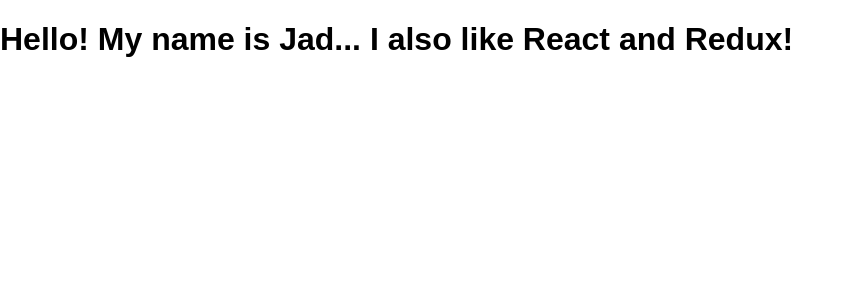
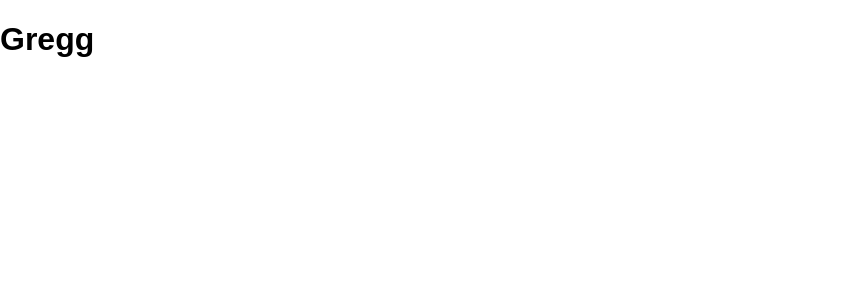
Before and after one commit to gaoxk/React-Redux-Tutorial, a React (Create React App) app: page / in a window 1280 px wide. Shown: the top 300 px of the page, without its empty margins (0-852 px from the left). Built offline with nearby package versions, Linux system fonts and the light colour scheme.

Commit message:
Reduxing WIP - actions not dispatching :(

```diff
--- a/package.json
+++ b/package.json
@@ -5,6 +5,7 @@
   "dependencies": {
     "react": "^16.4.1",
     "react-dom": "^16.4.1",
+    "react-redux": "^5.0.7",
     "react-scripts": "1.1.4",
     "redux": "^4.0.0"
   },
--- a/src/App.js
+++ b/src/App.js
@@ -1,41 +1,18 @@
 import React, { Component } from 'react';
 import logo from './logo.svg';
 import './App.css';
-import Welcome from './Welcome.jsx';
-import { createStore } from "redux";
+import Welcome2 from './Welcome2.jsx';
+import { store } from './store.js';
 
 class App extends Component {
   render() {
     return (
       <div >
-        <Welcome name="Jad"/>
+        <Welcome2 store={store}/>
+        {/* <Welcome name="Jad" />*/}
       </div>
     );
   }
 }
 
 export default App;
-
-
-
-
-const reducer = (state, action) => {
-  switch (action.type) {
-    case "CHANGE_NAME":
-      return {...state, name: action.name};
-      break;
-    case "JAD_NAME":
-      return {...state, name: "JAD :D "};
-      break;
-    default:
-      return state;
-  }
-}
-
-const store = createStore(reducer);
-
-store.subscribe(() => {
-  console.log(store.getState());
-});
-
-store.dispatch({type:"CHANGE_NAME", name:"korst"});
--- a/src/Welcome2.jsx
+++ b/src/Welcome2.jsx
@@ -1,30 +1,22 @@
 import React, { Component } from 'react';
 import {connect} from 'react-redux';
-import {changeName, jadName} from './actions.js'
+import {changeName, jadName} from './actions.js';
+import {reducer, getName} from './reducer.js';
+import { bindActionCreators } from 'redux'
 
 class Welcome2 extends React.Component {
-
- componentDidMount() {
-   setTimeout(
-     () =>
-       this.setState({
-         message: this.state.message + "I also like React and Redux!"
-       }),
-     3000
-   );
- }
-
- componentWillMount() {
-   this.setState({
-     message: "Hello! My name is " + this.props.name + "... "
-   });
- }
-
  render() {
-   return <h1>{this.state.message}</h1>;
+   return <h1>{this.props.name}</h1>;
  }
 }
 
+const mapStateToProps = state => {
+  return {name: getName(state)};
+}
 
+const mapDispatchToProps = {
+  changeName,
+  jadName
+}
 
-export default Welcome2;
+export default connect(mapStateToProps, mapDispatchToProps)(Welcome2);
--- a/src/actions.js
+++ b/src/actions.js
@@ -1,9 +1,9 @@
-export changeName = (name) => ({
+export const changeName = name => ({
   type: 'CHANGE_NAME',
   name: name
 })
 
-export jadName = () => ({
+export const jadName = () => ({
   type: 'JAD_NAME',
   name: 'Jad'
 })
--- a/src/reducer.js
+++ b/src/reducer.js
@@ -1,4 +1,4 @@
-export default const reducer = (state, action) => {
+export const reducer = (state, action) => {
   switch (action.type) {
     case "CHANGE_NAME":
       return {...state, name: action.name};
@@ -10,3 +10,5 @@
       return state;
   }
 }
+
+export const getName = state => state.name;
--- a/src/store.js
+++ b/src/store.js
@@ -1,7 +1,7 @@
 import { createStore } from 'redux';
-import reducer from './reducer.js';
+import { reducer } from './reducer.js';
 
-const store = createStore(reducer);
+export const store = createStore(reducer , {name: 'Gregg'});
 
 store.subscribe(() => {
   console.log(store.getState());
```
Also changed, not shown: 1 other file (tests, documents, lock files or other folders).
